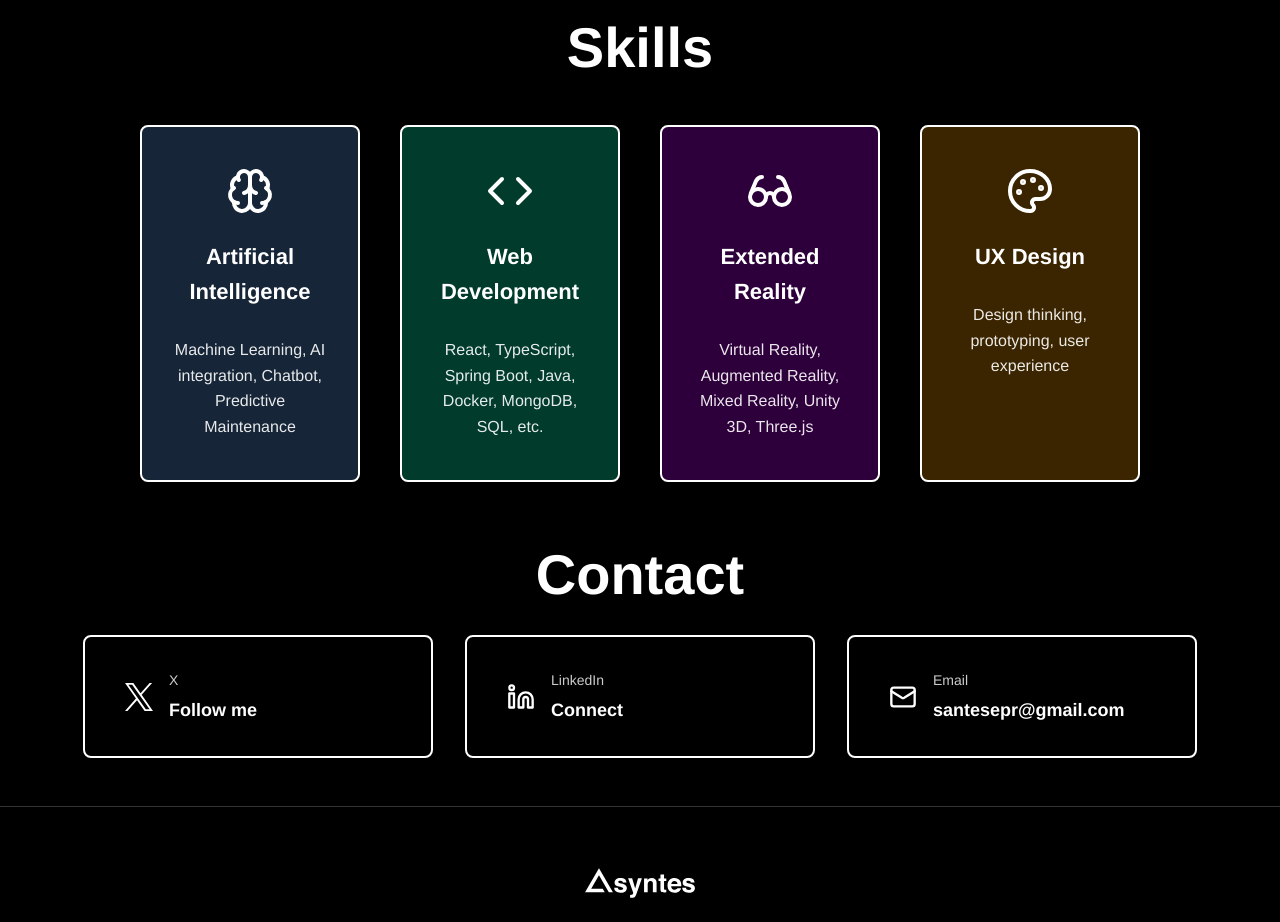
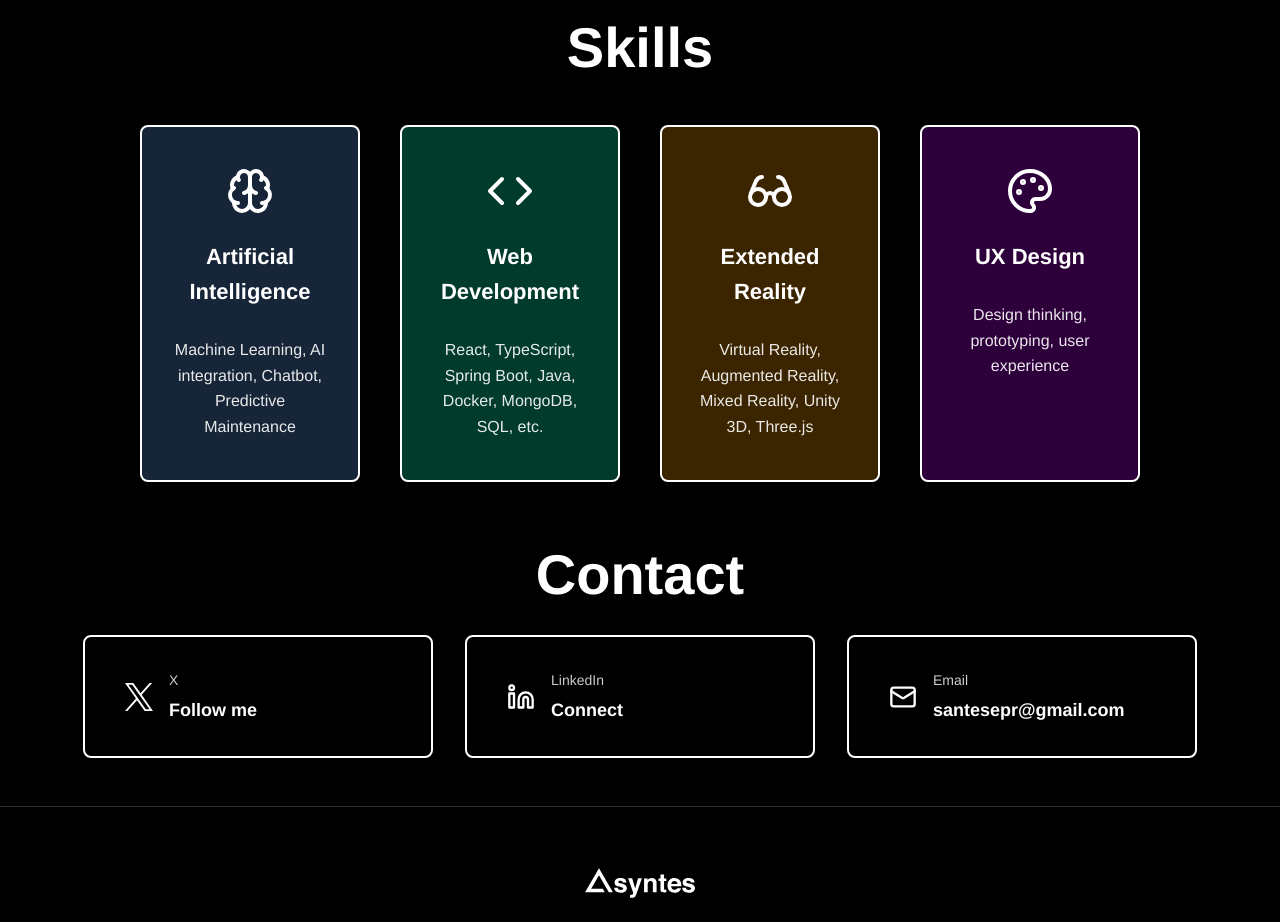
Before and after one commit to asyntes/asyntes.com, a React (Vite) app: page / in a window 1280 px wide. Shown: the part 800-1722 px from the top of the page. Built offline with nearby package versions, Linux system fonts and the light colour scheme.

Commit message:
Update About.css

```diff
--- a/src/components/sections/About/About.css
+++ b/src/components/sections/About/About.css
@@ -114,11 +114,11 @@
 }
 
 .skill-xr {
-    background-color: rgba(200, 0, 255, 0.23);
+    background-color: rgba(255, 162, 0, 0.23);
 }
 
 .skill-ux {
-    background-color: rgba(255, 162, 0, 0.23);
+    background-color: rgba(200, 0, 255, 0.23);
 }
 
 /* Tablet */
```
